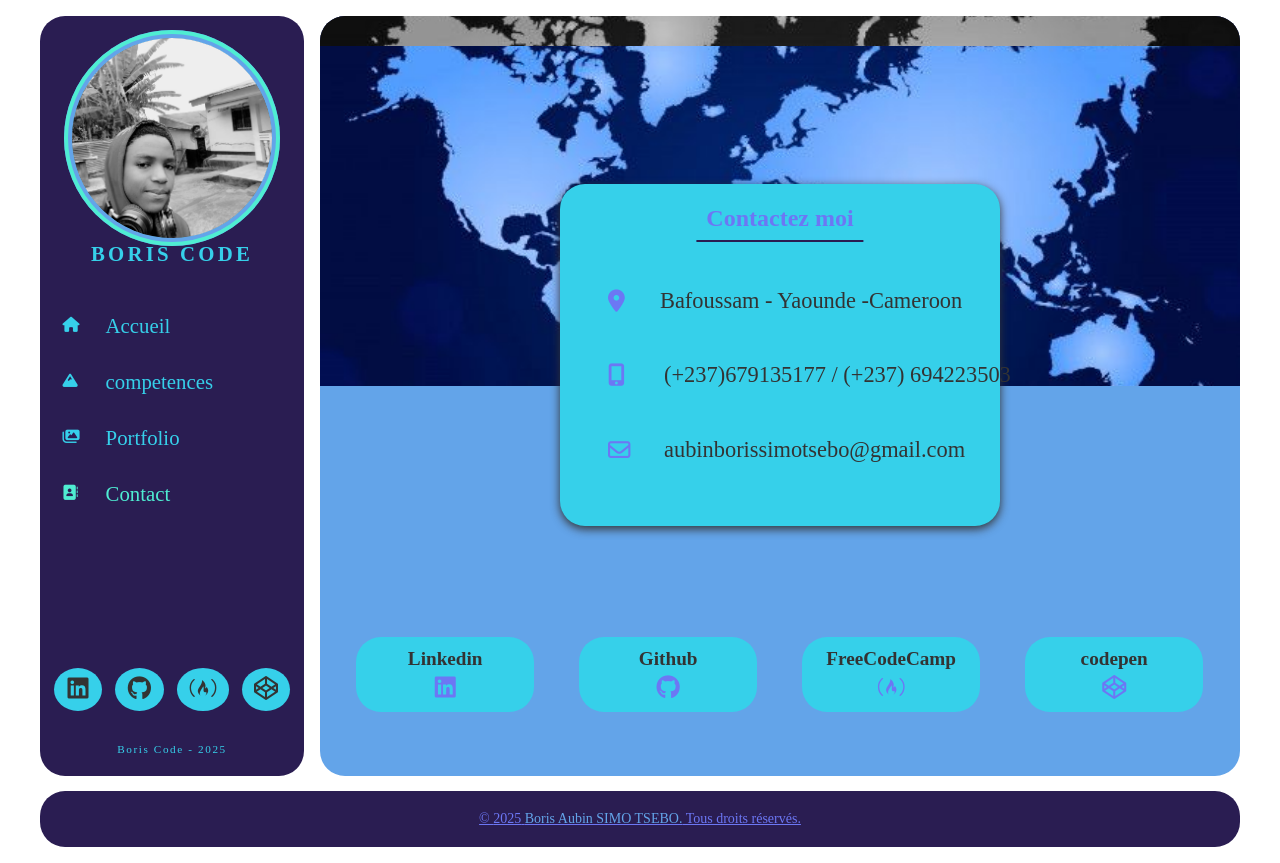
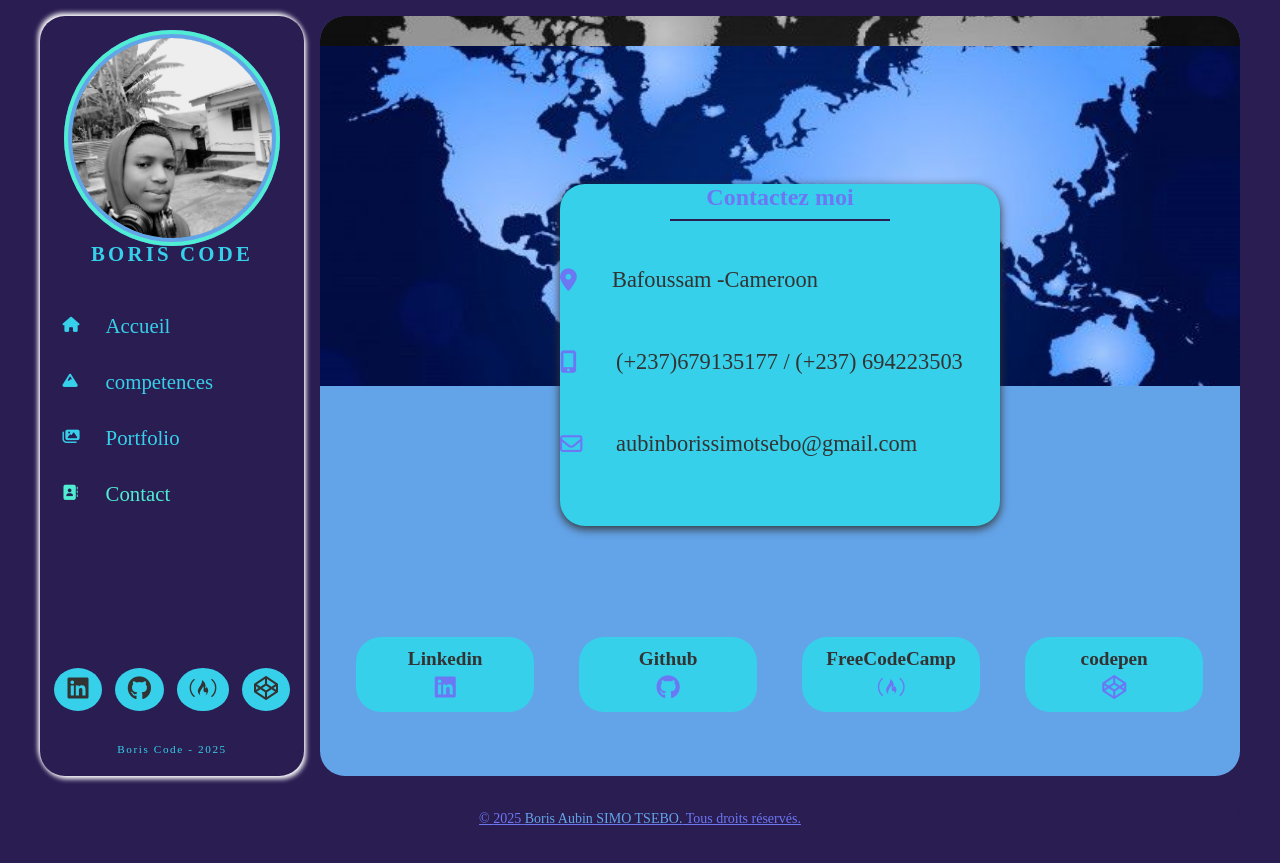
Before and after one commit to boris2442/my_cv_with_react, a React (Vite) app: page /contact in a window 1280 px wide. Built offline with nearby package versions, Linux system fonts and the light colour scheme; a web font is replaced by a local one.

Commit message:
installation of package tippy.js

```diff
--- a/src/pages/Contact.jsx
+++ b/src/pages/Contact.jsx
@@ -14,7 +14,7 @@ const Contact = () => {
                         <ul>
 
                             <li><i className="fas fa-map-marker-alt "></i>
-                                <span>Bafoussam - Yaounde -Cameroon</span>
+                                <span>Bafoussam -Cameroon</span>
                             </li>
 
 
--- a/src/styles/_settings.scss
+++ b/src/styles/_settings.scss
@@ -42,6 +42,7 @@ body {
   max-width: 1200px;
   font-family: $font-1;
   color: $black;
+  background-color: $color-1;
 }
 button {
   cursor: pointer;
--- a/src/styles/components/_navigation.scss
+++ b/src/styles/components/_navigation.scss
@@ -4,6 +4,8 @@
     height: 100%;
     min-height: $minHeight;
   width: 264px;
+  box-shadow: 2px 3px 5px #fff,
+              -2px -3px 5px #fff;
     border-radius: $borderRadius;
     position: relative;
     display: grid;
--- a/src/styles/pages/_contact.scss
+++ b/src/styles/pages/_contact.scss
@@ -40,15 +40,16 @@
         grid-area: 2;
         background: $color-5;
         margin: 0 auto;
-        padding: 1rem 3rem;
+        // padding: 1rem 3rem;
         z-index: 2;
         border-radius: $borderRadius;
         box-shadow: 0 3px 10px #333;
         min-width: 440px;
         min-height: 200px;
+
         h1{
             text-align: center;
-            margin: 0.3rem;
+            // margin: 0.3rem;
             position: relative;
             color:$color-2;
             &:after{
@@ -69,6 +70,8 @@
             margin-top: 3.5rem;
             li{
                 position: relative;
+                       font-size: 12px !important;
+
             }
             i{
                 font-size: 1.4rem;
@@ -99,7 +102,10 @@
             display: flex;
             text-align: center;
             width: 100%;
+
+
             justify-content: space-around;
+            // flex-wrap: wrap;
             a{
                 width: 20%;
                 font-size: 1.2rem;
@@ -114,6 +120,7 @@
                 transition: scale .1s;
                 &:hover{
                     background:$color-1;
+                    color: $color-5;
                 }
                 i{
                     color: $color-2;
--- a/src/styles/pages/_home.scss
+++ b/src/styles/pages/_home.scss
@@ -22,7 +22,7 @@
       left: 13%;
       font-family: $font-1;
       h1 {
-        font-size: 5rem;
+        font-size: 3rem;
         font-weight: 300 !important;
         color: $color-5;
         text-shadow: 3px 6px 2px $black;
@@ -40,7 +40,7 @@
           font-size: 1.5rem;
           background: $color-3;
           border-radius: $borderRadius;
-          padding: 1rem 2rem;
+          padding: 12px;
           box-shadow: 0 5px 1px rgb(15, 15, 15);
           &:hover {
             background: $color-4;
--- a/src/styles/pages/_knowledges.scss
+++ b/src/styles/pages/_knowledges.scss
@@ -128,6 +128,7 @@
       grid-area: E;
       margin: 0 0 0.5rem 0.5rem;
       display: grid;
+      overflow: auto;
       grid-template-columns: 1fr;
       grid-template-rows: auto auto auto;
       grid-template-areas:
@@ -164,6 +165,7 @@
     .otherSkills {
       grid-area: O;
       margin-right: 0.5rem;
+       overflow: auto;
 
       .list {
         display: flex;
```
Also changed, not shown: src/pages/Home.jsx (+4 -4 lines).
